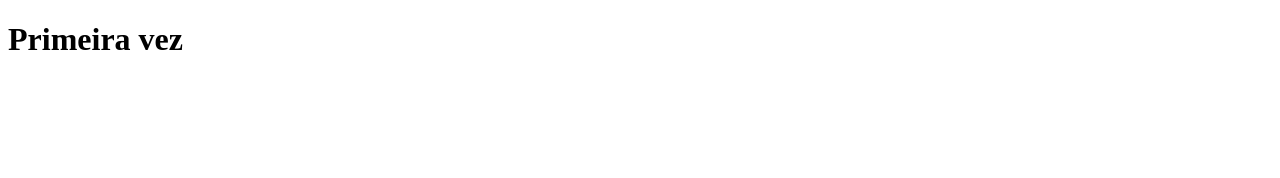
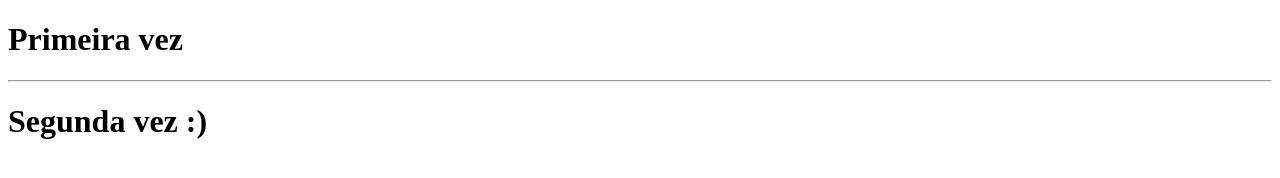
Before and after one commit to guilherme-santos17/SCM_, a plain HTML site: page index.html in a window 1280 px wide. Drawn offline with Linux system fonts and the light colour scheme.

Commit message:
Segunda mudança

```diff
--- a/index.html
+++ b/index.html
@@ -7,5 +7,7 @@
 </head>
 <body>
     <h1>Primeira vez</h1>
+    <hr>
+    <h1>Segunda vez :)</h1>
 </body>
 </html>
```
